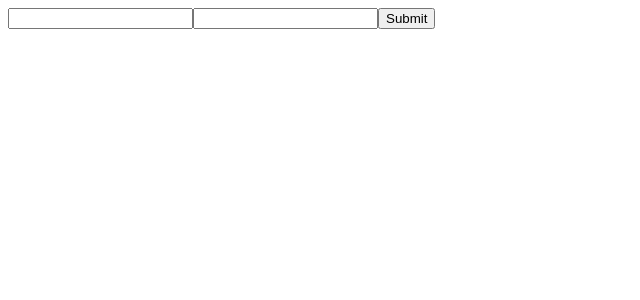
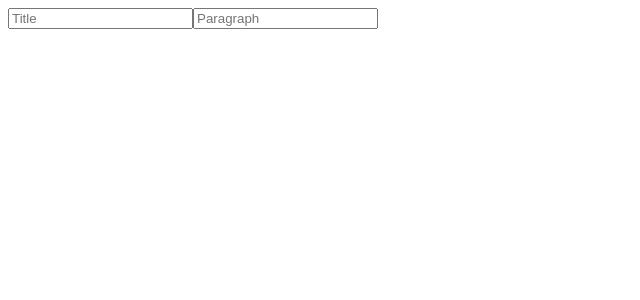
Before and after one commit to JuanerArg/TP-Blog, a React (Vite) app: page /PostCreator in a window 1280 px wide. Shown: the top 300 px of the page, without its empty margins (0-640 px from the left). Built offline with nearby package versions, Linux system fonts and the light colour scheme.

Commit message:
octavo intento de que los comentarios no desaparezcan y los post tampoco

```diff
--- a/src/PostCreator.jsx
+++ b/src/PostCreator.jsx
@@ -1,58 +1,51 @@
 import { useState, useEffect } from "react";
-
 const PostCreator = () => {
-
-  const [posts, setPosts] = useState(() => {
-    const storedPosts = JSON.parse(localStorage.getItem('posts'));
-    return storedPosts || [];
-  });
-
-  const [title, setTitle] = useState('');
-  const [paragraph, setParagraph] = useState('');
+  const [Post, setPost] = useState([]);
+  const [Titulo, setTitulo] = useState("");
+  const [Parrafo, setParrafo] = useState("");
+  const [id, setID] = useState(0);
 
   useEffect(() => {
-    localStorage.setItem('posts', JSON.stringify(posts));
-  }, [posts]);
+    const json = JSON.stringify(Post);
+    localStorage.setItem("Post", json);
+  }, [Post]);
 
-  const handleTitleChange = (e) => {
-    setTitle(e.target.value);
+  const handleTitle = (e) => {
+    setTitulo(e.target.value);
   };
 
-  const handleParagraphChange = (e) => {
-    setParagraph(e.target.value);
+  const handleParagraph = (e) => {
+    setParrafo(e.target.value);
   };
 
   const handleSubmit = (e) => {
     e.preventDefault();
+    const nuevoPost = { id: id, titulo: Titulo, parrafo: Parrafo };
+    setPost([...Post, nuevoPost]);
+    setTitulo("");
+    setParrafo("");
+    setID(id + 1);
+    console.log(Post);
+  };
+  return (
+    <>
+      <form onSubmit={handleSubmit}>
+        <input
+          value={Titulo}
+          onChange={handleTitle}
+          type="text"
+          placeholder="Title"
+        ></input>
 
-    const newPost = {
-      id,
-      title,
-      paragraph
-    };
-
-    setPosts(prevPosts => [...prevPosts, newPost]);
-
-    setTitle('');
-    setParagraph('');
-  };
-
-  return (
-    <form onSubmit={handleSubmit}>
-
-      <input
-        value={title}
-        onChange={handleTitleChange}
-      />
-
-      <input
-        value={paragraph}
-        onChange={handleParagraphChange}
-      />
-
-      <button type="submit">Submit</button>
-
-    </form>
+        <input
+          value={Parrafo}
+          onChange={handleParagraph}
+          type="text"
+          placeholder="Paragraph"
+        ></input>
+        <input type="submit" value="ingresar" hidden />
+      </form>
+    </>
   );
 };
 
```
